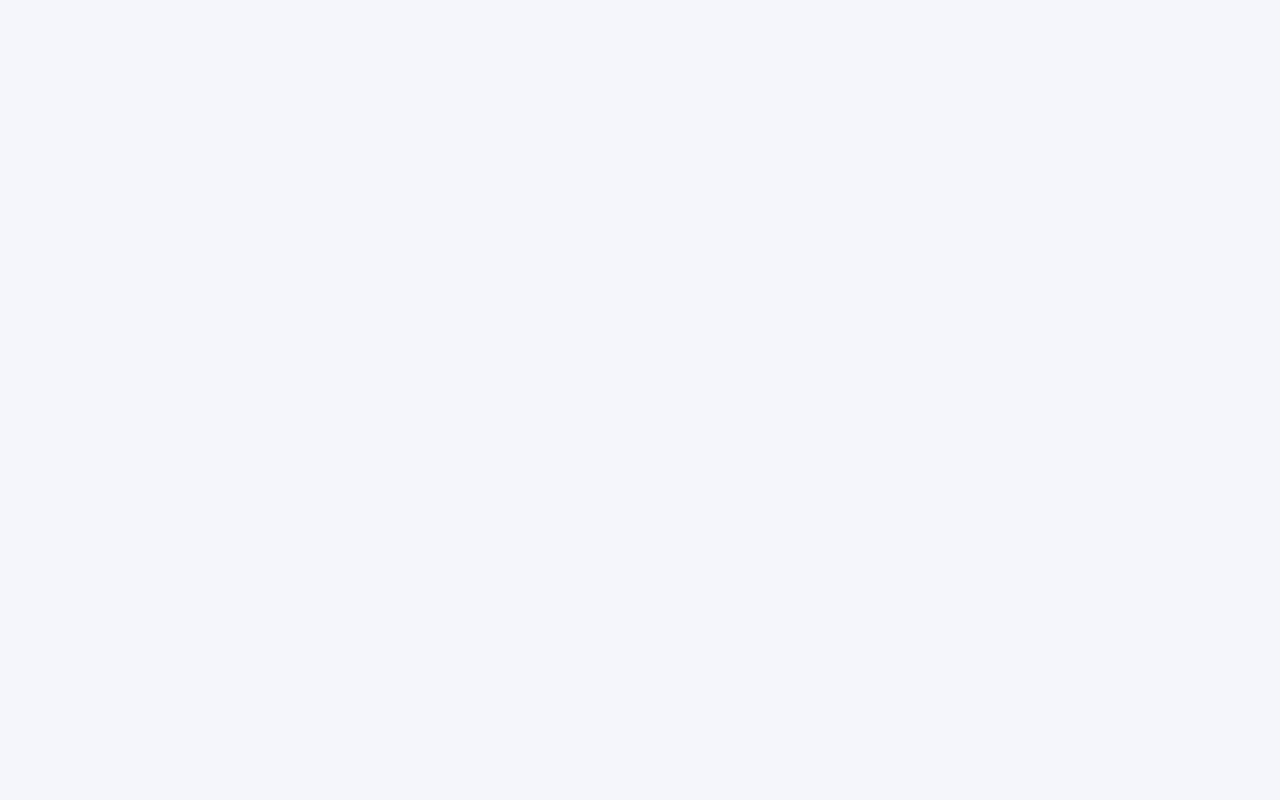
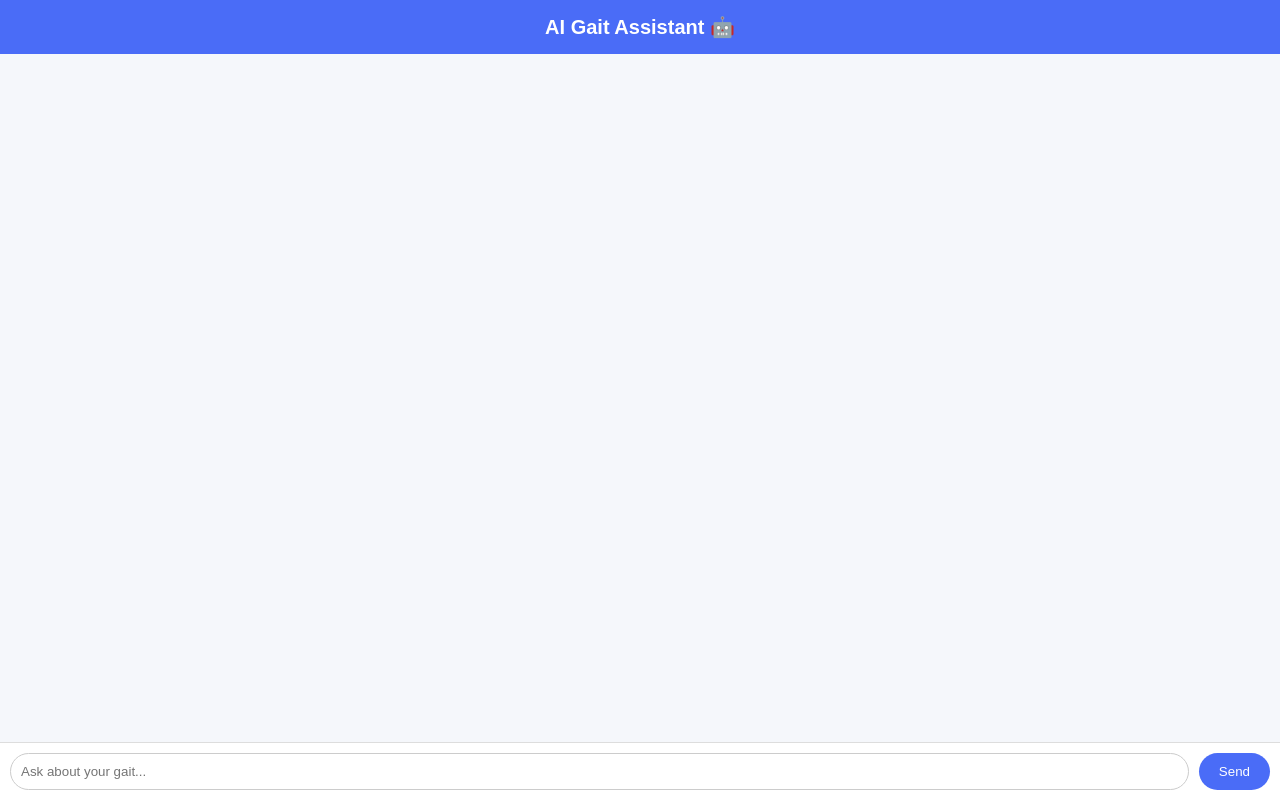
Before and after one commit to basanivreddy/gitmon, a React (Create React App) app: page /chat in a window 1280 px wide. Before the commit this address had no page. Built offline with nearby package versions, Linux system fonts and the light colour scheme.

Commit message:
Added blog API

```diff
--- a/src/App.js
+++ b/src/App.js
@@ -14,7 +14,8 @@ import Register from "./Register";
 import Patients from "./Patients";
 import Blogs from "./Blogs";
 import Appointments from "./Appointments";
-        import PatientReport from "./PatientReport";
+import PatientReport from "./PatientReport";
+import ChatPage from "./ChatPage";
 
 
 function App() {
@@ -29,6 +30,7 @@ function App() {
         <Route path="/live" element={<LiveMonitoring />} />
         <Route path="/progress" element={<CheckProgress />} />
         <Route path="/physio" element={<BookPhysio />} />
+        <Route path="/chat" element={<ChatPage />} />
 
         {/* 👇 MAIN DOCTOR MENU */}
         <Route path="/doctor-dashboard" element={<DoctorDashboard />} />
--- a/src/Blogs.js
+++ b/src/Blogs.js
@@ -1,9 +1,34 @@
-import React from "react";
+import axios from "axios";
+import { useState } from "react";
 
 function Blogs() {
+  const [title, setTitle] = useState("");
+  const [content, setContent] = useState("");
+
+  const handleSubmit = async () => {
+    await axios.post("https://gaitmon.onrender.com/blogs", {
+  title,
+  content
+});
+
+    alert("Saved!");
+  };
+
   return (
     <div className="doctor-container">
       <h2>Upload Blog Page ✍️</h2>
+
+      <input
+        placeholder="Title"
+        onChange={(e) => setTitle(e.target.value)}
+      />
+
+      <textarea
+        placeholder="Write blog..."
+        onChange={(e) => setContent(e.target.value)}
+      />
+
+      <button onClick={handleSubmit}>Post</button>
     </div>
   );
 }
--- /dev/null
+++ b/src/ChatPage.css
@@ -0,0 +1,110 @@
+/* Full page */
+.chat-container {
+  display: flex;
+  flex-direction: column;
+  height: 100vh;
+  background: #f5f7fb;
+  font-family: Arial, sans-serif;
+}
+
+/* Header */
+.chat-header {
+  background: #4a6cf7;
+  color: white;
+  padding: 15px;
+  text-align: center;
+  font-size: 20px;
+  font-weight: bold;
+}
+
+/* Chat area */
+.chat-box {
+  flex: 1;
+  padding: 15px;
+  overflow-y: auto;
+  display: flex;
+  flex-direction: column;
+}
+
+/* Row alignment */
+.msg-row {
+  display: flex;
+  margin: 5px 0;
+}
+
+/* User right side */
+.msg-row.user {
+  justify-content: flex-end;
+}
+
+/* Bot left side */
+.msg-row.bot {
+  justify-content: flex-start;
+}
+
+/* Message bubble */
+.message {
+  padding: 10px 14px;
+  border-radius: 16px;
+  max-width: 60%;
+  word-wrap: break-word;
+  line-height: 1.4;
+  display: inline-block;
+  animation: fadeIn 0.2s ease-in;
+}
+
+/* User bubble */
+.msg-row.user .message {
+  background: #4a6cf7;
+  color: white;
+}
+
+/* Bot bubble */
+.msg-row.bot .message {
+  background: #e4e6eb;
+  color: black;
+}
+
+/* Input area */
+.input-area {
+  display: flex;
+  padding: 10px;
+  background: white;
+  border-top: 1px solid #ddd;
+}
+
+/* Input */
+.input-area input {
+  flex: 1;
+  padding: 10px;
+  border-radius: 20px;
+  border: 1px solid #ccc;
+  outline: none;
+}
+
+/* Button */
+.input-area button {
+  margin-left: 10px;
+  padding: 10px 20px;
+  border: none;
+  background: #4a6cf7;
+  color: white;
+  border-radius: 20px;
+  cursor: pointer;
+}
+
+.input-area button:hover {
+  background: #3b5bdb;
+}
+
+/* Animation */
+@keyframes fadeIn {
+  from {
+    opacity: 0;
+    transform: translateY(5px);
+  }
+  to {
+    opacity: 1;
+    transform: translateY(0);
+  }
+}
--- /dev/null
+++ b/src/ChatPage.js
@@ -0,0 +1,59 @@
+import React, { useState } from "react";
+import "./ChatPage.css";
+
+function ChatPage() {
+  const [messages, setMessages] = useState([]);
+  const [input, setInput] = useState("");
+
+  const sendMessage = () => {
+    if (!input.trim()) return;
+
+    // Add user message
+    const newMessages = [...messages, { text: input, sender: "user" }];
+    setMessages(newMessages);
+
+    // (Temporary bot reply for now)
+    setTimeout(() => {
+      setMessages((prev) => [
+        ...prev,
+        { text: "This is a sample AI reply 🤖", sender: "bot" }
+      ]);
+    }, 500);
+
+    setInput("");
+  };
+
+  return (
+    <div className="chat-container">
+
+      {/* Header */}
+      <div className="chat-header">AI Gait Assistant 🤖</div>
+
+      {/* Chat Messages */}
+      <div className="chat-box">
+        {messages.map((msg, index) => (
+          <div key={index} className={`msg-row ${msg.sender}`}>
+            <div className="message">
+              {msg.text}
+            </div>
+          </div>
+        ))}
+      </div>
+
+      {/* Input Area */}
+      <div className="input-area">
+        <input
+          type="text"
+          placeholder="Ask about your gait..."
+          value={input}
+          onChange={(e) => setInput(e.target.value)}
+          onKeyDown={(e) => e.key === "Enter" && sendMessage()}
+        />
+        <button onClick={sendMessage}>Send</button>
+      </div>
+
+    </div>
+  );
+}
+
+export default ChatPage;
--- a/src/Dashboard.js
+++ b/src/Dashboard.js
@@ -48,8 +48,8 @@ function Dashboard() {
           Book Physio Consulting
         </div>
 
-        <div className="service-box">
-          AI Suggestions Chat
+        <div className="service-box" onClick={() => navigate("/chat")}>
+           AI Suggestions Chat
         </div>
       </div>
 
@@ -98,6 +98,7 @@ function Dashboard() {
           <button onClick={() => navigate("/live")}>Live AI Monitoring</button>
           <button onClick={() => navigate("/progress")}>AI Progress</button>
           <button onClick={() => navigate("/physio")}>Book Physio</button>
+
         </div>
 
         <div className="footer-right">
```
Also changed, not shown: 1 other file (tests, documents, lock files or other folders).
